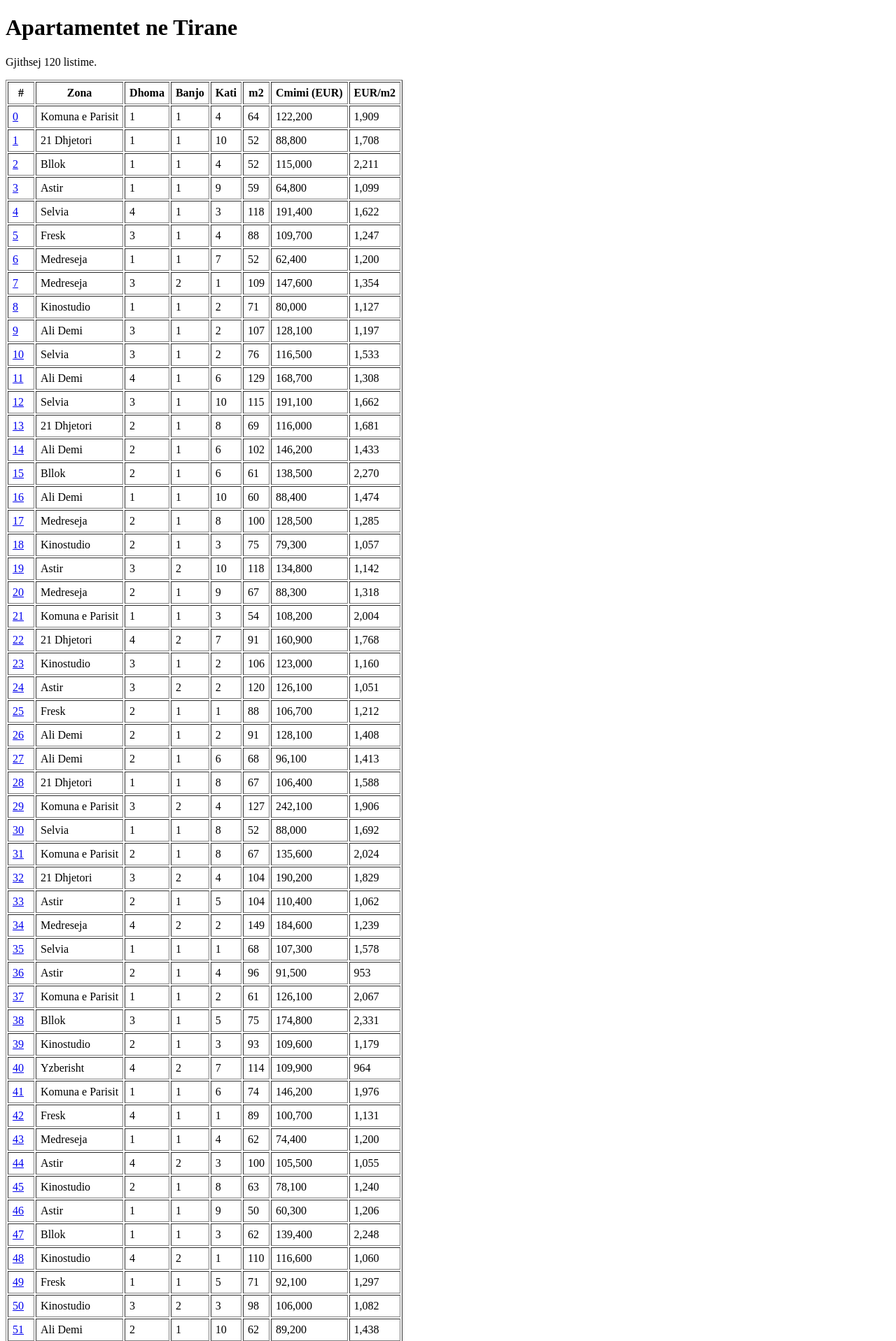
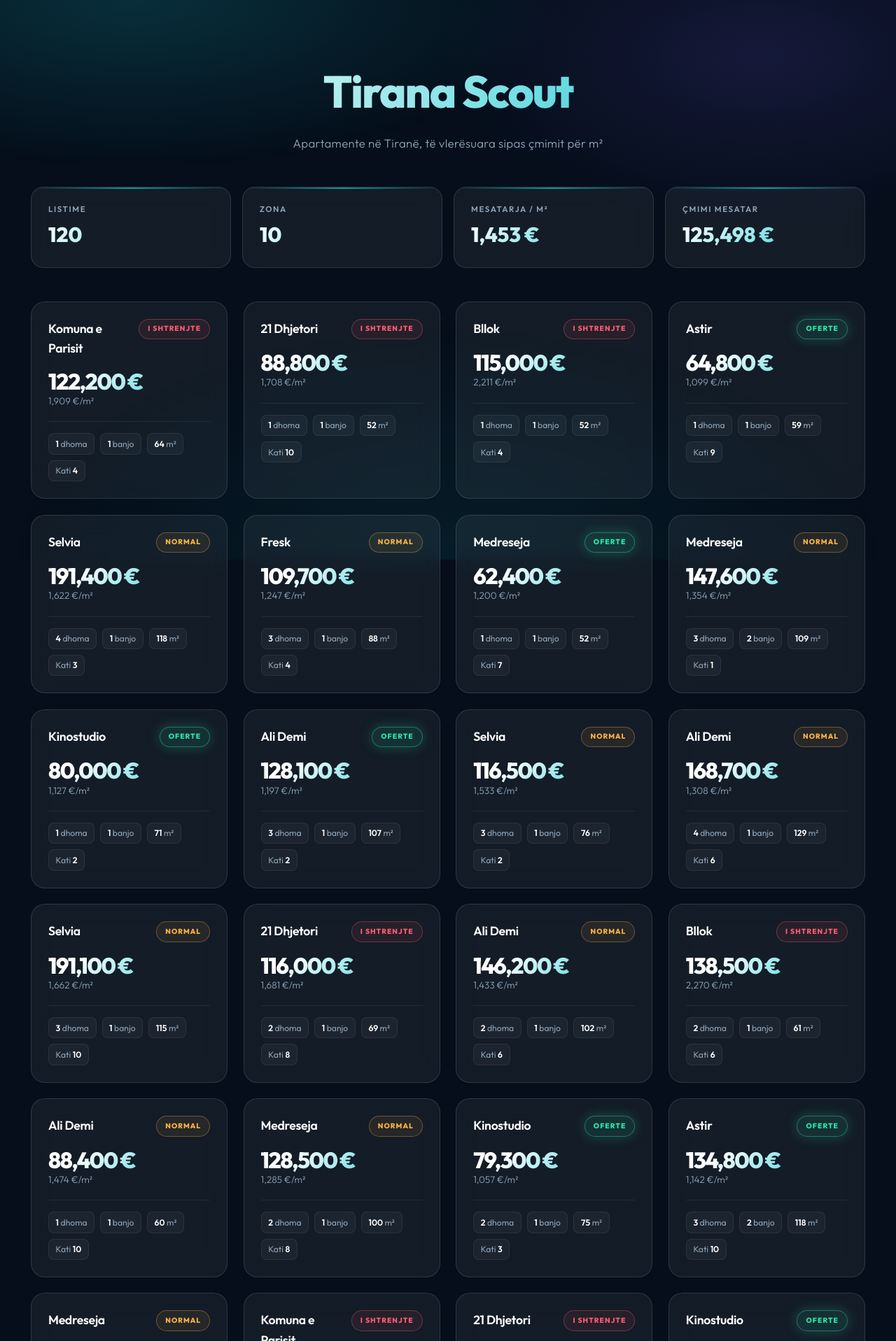
Before and after one commit to Klei-Laboti/tirana-practice, a Flask app: page / in a window 1280 px wide. Shown: the top 1917 px of the page at 70% size. Run offline with Flask 3, Linux system fonts and the light colour scheme.

Commit message:
style the listings with cards and deal badges

```diff
--- a/app.py
+++ b/app.py
@@ -8,11 +8,33 @@ def load_listings():
     return pd.read_csv("data/apartments.csv")
 
 
+def grade(price_per_sqm, avg):
+    if price_per_sqm < avg * 0.85:
+        return "deal", "Oferte"
+    elif price_per_sqm > avg * 1.15:
+        return "high", "I shtrenjte"
+    return "fair", "Normal"
+
+
 @app.route("/")
 def home():
     df = load_listings()
-    listings = df.to_dict(orient="records")
-    return render_template("index.html", listings=listings, count=len(listings))
+    avg = df["price_per_sqm"].mean()
+    listings = []
+    for i, row in df.iterrows():
+        css_class, label = grade(row["price_per_sqm"], avg)
+        item = row.to_dict()
+        item["id"] = i
+        item["badge_class"] = css_class
+        item["badge_label"] = label
+        listings.append(item)
+    stats = {
+        "count": len(df),
+        "avg_sqm": round(df["price_per_sqm"].mean()),
+        "avg_price": round(df["price"].mean()),
+        "zones": df["zone"].nunique(),
+    }
+    return render_template("index.html", listings=listings, stats=stats)
 
 
 @app.route("/listing/<int:id>")
@@ -20,8 +42,13 @@ def listing_detail(id):
     df = load_listings()
     if id < 0 or id >= len(df):
         abort(404)
-    listing = df.iloc[id].to_dict()
-    return render_template("listing.html", listing=listing, id=id)
+    avg = df["price_per_sqm"].mean()
+    row = df.iloc[id]
+    css_class, label = grade(row["price_per_sqm"], avg)
+    listing = row.to_dict()
+    listing["badge_class"] = css_class
+    listing["badge_label"] = label
+    return render_template("listing.html", listing=listing, id=id, avg=round(avg))
 
 
 if __name__ == "__main__":
--- /dev/null
+++ b/static/style.css
@@ -0,0 +1,348 @@
+@import url('https://fonts.googleapis.com/css2?family=Outfit:wght@300;400;600;800&display=swap');
+
+:root {
+  --navy: #050e1a;
+  --navy-2: #0d2137;
+  --teal: #14c8d0;
+  --teal-deep: #0d8f96;
+  --violet: #7c5cff;
+  --text: #e8eef5;
+  --muted: #8fa5b8;
+  --glass: rgba(255,255,255,0.06);
+  --glass-brd: rgba(255,255,255,0.12);
+  --green: #2ee6a8;
+  --amber: #ffb340;
+  --red: #ff5d6c;
+}
+
+* { margin:0; padding:0; box-sizing:border-box; }
+
+body {
+  font-family: 'Outfit', system-ui, sans-serif;
+  background: var(--navy);
+  color: var(--text);
+  line-height: 1.6;
+  min-height: 100vh;
+  position: relative;
+  overflow-x: hidden;
+}
+
+body::before {
+  content:'';
+  position: fixed;
+  inset: 0;
+  background:
+    radial-gradient(ellipse 80% 50% at 15% 0%, rgba(20,200,208,0.18), transparent 60%),
+    radial-gradient(ellipse 60% 50% at 85% 10%, rgba(124,92,255,0.14), transparent 60%),
+    radial-gradient(ellipse 70% 60% at 50% 100%, rgba(20,200,208,0.08), transparent 70%);
+  pointer-events: none;
+  z-index: 0;
+}
+
+/* ===== Header ===== */
+header {
+  position: relative;
+  z-index: 2;
+  text-align: center;
+  padding: 5rem 1.5rem 3rem;
+}
+
+header h1 {
+  font-size: clamp(2.5rem, 6vw, 4rem);
+  font-weight: 800;
+  letter-spacing: -2px;
+  background: linear-gradient(120deg, #fff 10%, var(--teal) 50%, var(--violet) 90%);
+  -webkit-background-clip: text;
+  background-clip: text;
+  -webkit-text-fill-color: transparent;
+  animation: shimmer 6s ease-in-out infinite;
+  background-size: 200% auto;
+}
+
+@keyframes shimmer {
+  0%,100% { background-position: 0% center; }
+  50% { background-position: 100% center; }
+}
+
+header p {
+  color: var(--muted);
+  font-size: 1.05rem;
+  font-weight: 300;
+  margin-top: 0.6rem;
+  letter-spacing: 0.3px;
+}
+
+/* ===== Layout ===== */
+main {
+  position: relative;
+  z-index: 2;
+  max-width: 1240px;
+  margin: 0 auto;
+  padding: 0 1.5rem 5rem;
+}
+
+/* ===== Stats ===== */
+.stats {
+  display: grid;
+  grid-template-columns: repeat(auto-fit, minmax(190px,1fr));
+  gap: 1rem;
+  margin-bottom: 3rem;
+}
+
+.stat {
+  background: var(--glass);
+  backdrop-filter: blur(14px);
+  -webkit-backdrop-filter: blur(14px);
+  border: 1px solid var(--glass-brd);
+  border-radius: 18px;
+  padding: 1.4rem 1.5rem;
+  position: relative;
+  overflow: hidden;
+  transition: transform .35s cubic-bezier(.2,.8,.2,1), border-color .35s;
+}
+
+.stat::after {
+  content:'';
+  position:absolute;
+  top:0; left:0; right:0;
+  height:2px;
+  background: linear-gradient(90deg, transparent, var(--teal), transparent);
+  opacity:.7;
+}
+
+.stat:hover {
+  transform: translateY(-4px);
+  border-color: rgba(20,200,208,.45);
+}
+
+.stat .label {
+  font-size:.72rem;
+  text-transform: uppercase;
+  letter-spacing:.14em;
+  color: var(--muted);
+  font-weight:600;
+}
+
+.stat .value {
+  font-size:1.85rem;
+  font-weight:800;
+  margin-top:.2rem;
+  background: linear-gradient(135deg,#fff,var(--teal));
+  -webkit-background-clip:text;
+  background-clip:text;
+  -webkit-text-fill-color:transparent;
+}
+
+/* ===== Grid ===== */
+.grid {
+  display: grid;
+  grid-template-columns: repeat(auto-fill, minmax(280px,1fr));
+  gap: 1.4rem;
+}
+
+.card {
+  position: relative;
+  display: block;
+  text-decoration: none;
+  color: inherit;
+  background: var(--glass);
+  backdrop-filter: blur(16px);
+  -webkit-backdrop-filter: blur(16px);
+  border: 1px solid var(--glass-brd);
+  border-radius: 20px;
+  padding: 1.5rem;
+  overflow: hidden;
+  transition: transform .4s cubic-bezier(.2,.8,.2,1), border-color .4s, box-shadow .4s;
+  animation: rise .6s cubic-bezier(.2,.8,.2,1) backwards;
+}
+
+@keyframes rise {
+  from { opacity:0; transform: translateY(24px); }
+  to { opacity:1; transform: translateY(0); }
+}
+
+.card:nth-child(1){animation-delay:.02s}
+.card:nth-child(2){animation-delay:.04s}
+.card:nth-child(3){animation-delay:.06s}
+.card:nth-child(4){animation-delay:.08s}
+.card:nth-child(5){animation-delay:.10s}
+.card:nth-child(6){animation-delay:.12s}
+.card:nth-child(7){animation-delay:.14s}
+.card:nth-child(8){animation-delay:.16s}
+
+.card::before {
+  content:'';
+  position:absolute;
+  inset:0;
+  background: linear-gradient(135deg, rgba(20,200,208,.12), transparent 55%);
+  opacity:0;
+  transition: opacity .4s;
+}
+
+.card:hover::before { opacity:1; }
+
+.card:hover {
+  transform: translateY(-8px) scale(1.015);
+  border-color: rgba(20,200,208,.5);
+  box-shadow: 0 20px 50px rgba(0,0,0,.5), 0 0 40px rgba(20,200,208,.12);
+}
+
+.card > * { position: relative; z-index:1; }
+
+.card-top {
+  display:flex;
+  justify-content:space-between;
+  align-items:flex-start;
+  gap:.7rem;
+  margin-bottom:1rem;
+}
+
+.zone {
+  font-size:1.1rem;
+  font-weight:600;
+  color:#fff;
+  letter-spacing:-.3px;
+}
+
+.badge {
+  font-size:.64rem;
+  font-weight:800;
+  text-transform:uppercase;
+  letter-spacing:.1em;
+  padding:.35rem .75rem;
+  border-radius:99px;
+  white-space:nowrap;
+  border:1px solid;
+}
+
+.badge.deal {
+  color: var(--green);
+  border-color: rgba(46,230,168,.4);
+  background: rgba(46,230,168,.1);
+  box-shadow: 0 0 18px rgba(46,230,168,.25);
+}
+
+.badge.fair {
+  color: var(--amber);
+  border-color: rgba(255,179,64,.35);
+  background: rgba(255,179,64,.08);
+}
+
+.badge.high {
+  color: var(--red);
+  border-color: rgba(255,93,108,.35);
+  background: rgba(255,93,108,.08);
+}
+
+.price {
+  font-size:2rem;
+  font-weight:800;
+  letter-spacing:-1.5px;
+  background: linear-gradient(135deg,#fff 20%, var(--teal));
+  -webkit-background-clip:text;
+  background-clip:text;
+  -webkit-text-fill-color:transparent;
+  line-height:1.1;
+}
+
+.per-sqm {
+  font-size:.85rem;
+  color: var(--muted);
+  margin-bottom:1.1rem;
+  font-weight:300;
+}
+
+.specs {
+  display:flex;
+  flex-wrap:wrap;
+  gap:.5rem;
+  border-top:1px solid rgba(255,255,255,.07);
+  padding-top:1rem;
+}
+
+.spec {
+  font-size:.76rem;
+  color: var(--muted);
+  background: rgba(255,255,255,.04);
+  border:1px solid rgba(255,255,255,.07);
+  padding:.28rem .6rem;
+  border-radius:8px;
+}
+
+.spec strong { color:#fff; font-weight:600; }
+
+/* ===== Detail ===== */
+.back {
+  display:inline-flex;
+  align-items:center;
+  gap:.4rem;
+  color: var(--teal);
+  text-decoration:none;
+  font-weight:600;
+  font-size:.92rem;
+  margin-bottom:1.5rem;
+  transition: gap .25s;
+}
+
+.back:hover { gap:.75rem; }
+
+.detail {
+  background: var(--glass);
+  backdrop-filter: blur(18px);
+  -webkit-backdrop-filter: blur(18px);
+  border:1px solid var(--glass-brd);
+  border-radius:24px;
+  padding:2.4rem;
+  max-width:680px;
+  animation: rise .5s cubic-bezier(.2,.8,.2,1);
+}
+
+.detail h2 {
+  font-size:1.9rem;
+  font-weight:700;
+  color:#fff;
+  letter-spacing:-.8px;
+  margin-bottom:.8rem;
+}
+
+.big-price {
+  font-size:3.4rem;
+  font-weight:800;
+  letter-spacing:-2.5px;
+  margin:1.2rem 0 1.8rem;
+  background: linear-gradient(135deg,#fff 15%, var(--teal) 60%, var(--violet));
+  -webkit-background-clip:text;
+  background-clip:text;
+  -webkit-text-fill-color:transparent;
+}
+
+.rows { list-style:none; }
+
+.rows li {
+  display:flex;
+  justify-content:space-between;
+  align-items:center;
+  padding:.95rem 0;
+  border-bottom:1px solid rgba(255,255,255,.06);
+}
+
+.rows li:last-child { border-bottom:none; }
+.rows .k { color: var(--muted); font-weight:300; }
+.rows .v { font-weight:600; color:#fff; }
+
+footer {
+  position:relative;
+  z-index:2;
+  text-align:center;
+  color: var(--muted);
+  font-size:.82rem;
+  font-weight:300;
+  padding:2rem 1.5rem 3rem;
+  border-top:1px solid rgba(255,255,255,.05);
+}
+
+@media (max-width:600px){
+  header{padding:3.5rem 1.2rem 2rem;}
+  .detail{padding:1.5rem;}
+  .big-price{font-size:2.5rem;}
+}
--- a/templates/index.html
+++ b/templates/index.html
@@ -1,40 +1,59 @@
 <!DOCTYPE html>
-<html lang="en">
+<html lang="sq">
 <head>
   <meta charset="UTF-8">
-  <title>Tirana Scout — Listings</title>
+  <meta name="viewport" content="width=device-width, initial-scale=1.0">
+  <title>Tirana Scout — Listimet</title>
+  <link rel="stylesheet" href="{{ url_for('static', filename='style.css') }}">
 </head>
 <body>
-  <h1>Apartamentet ne Tirane</h1>
-  <p>Gjithsej {{ count }} listime.</p>
 
-  <table border="1" cellpadding="6">
-    <thead>
-      <tr>
-        <th>#</th>
-        <th>Zona</th>
-        <th>Dhoma</th>
-        <th>Banjo</th>
-        <th>Kati</th>
-        <th>m2</th>
-        <th>Cmimi (EUR)</th>
-        <th>EUR/m2</th>
-      </tr>
-    </thead>
-    <tbody>
+  <header>
+    <h1>Tirana Scout</h1>
+    <p>Apartamente në Tiranë, të vlerësuara sipas çmimit për m²</p>
+  </header>
+
+  <main>
+    <div class="stats">
+      <div class="stat">
+        <div class="label">Listime</div>
+        <div class="value">{{ stats.count }}</div>
+      </div>
+      <div class="stat">
+        <div class="label">Zona</div>
+        <div class="value">{{ stats.zones }}</div>
+      </div>
+      <div class="stat">
+        <div class="label">Mesatarja / m²</div>
+        <div class="value">{{ "{:,}".format(stats.avg_sqm) }} €</div>
+      </div>
+      <div class="stat">
+        <div class="label">Çmimi mesatar</div>
+        <div class="value">{{ "{:,}".format(stats.avg_price) }} €</div>
+      </div>
+    </div>
+
+    <div class="grid">
       {% for a in listings %}
-      <tr>
-        <td><a href="/listing/{{ loop.index0 }}">{{ loop.index0 }}</a></td>
-        <td>{{ a.zone }}</td>
-        <td>{{ a.bedrooms }}</td>
-        <td>{{ a.bathrooms }}</td>
-        <td>{{ a.floor }}</td>
-        <td>{{ a.sqm }}</td>
-        <td>{{ "{:,}".format(a.price) }}</td>
-        <td>{{ "{:,}".format(a.price_per_sqm) }}</td>
-      </tr>
+      <a class="card" href="{{ url_for('listing_detail', id=a.id) }}">
+        <div class="card-top">
+          <span class="zone">{{ a.zone }}</span>
+          <span class="badge {{ a.badge_class }}">{{ a.badge_label }}</span>
+        </div>
+        <div class="price">{{ "{:,}".format(a.price) }} €</div>
+        <div class="per-sqm">{{ "{:,}".format(a.price_per_sqm) }} €/m²</div>
+        <div class="specs">
+          <span class="spec"><strong>{{ a.bedrooms }}</strong> dhoma</span>
+          <span class="spec"><strong>{{ a.bathrooms }}</strong> banjo</span>
+          <span class="spec"><strong>{{ a.sqm }}</strong> m²</span>
+          <span class="spec">Kati <strong>{{ a.floor }}</strong></span>
+        </div>
+      </a>
       {% endfor %}
-    </tbody>
-  </table>
+    </div>
+  </main>
+
+  <footer>Tirana Scout · Build with AI · Holberton School</footer>
+
 </body>
 </html>
```
Also changed, not shown: templates/listing.html (+30 -13 lines).
